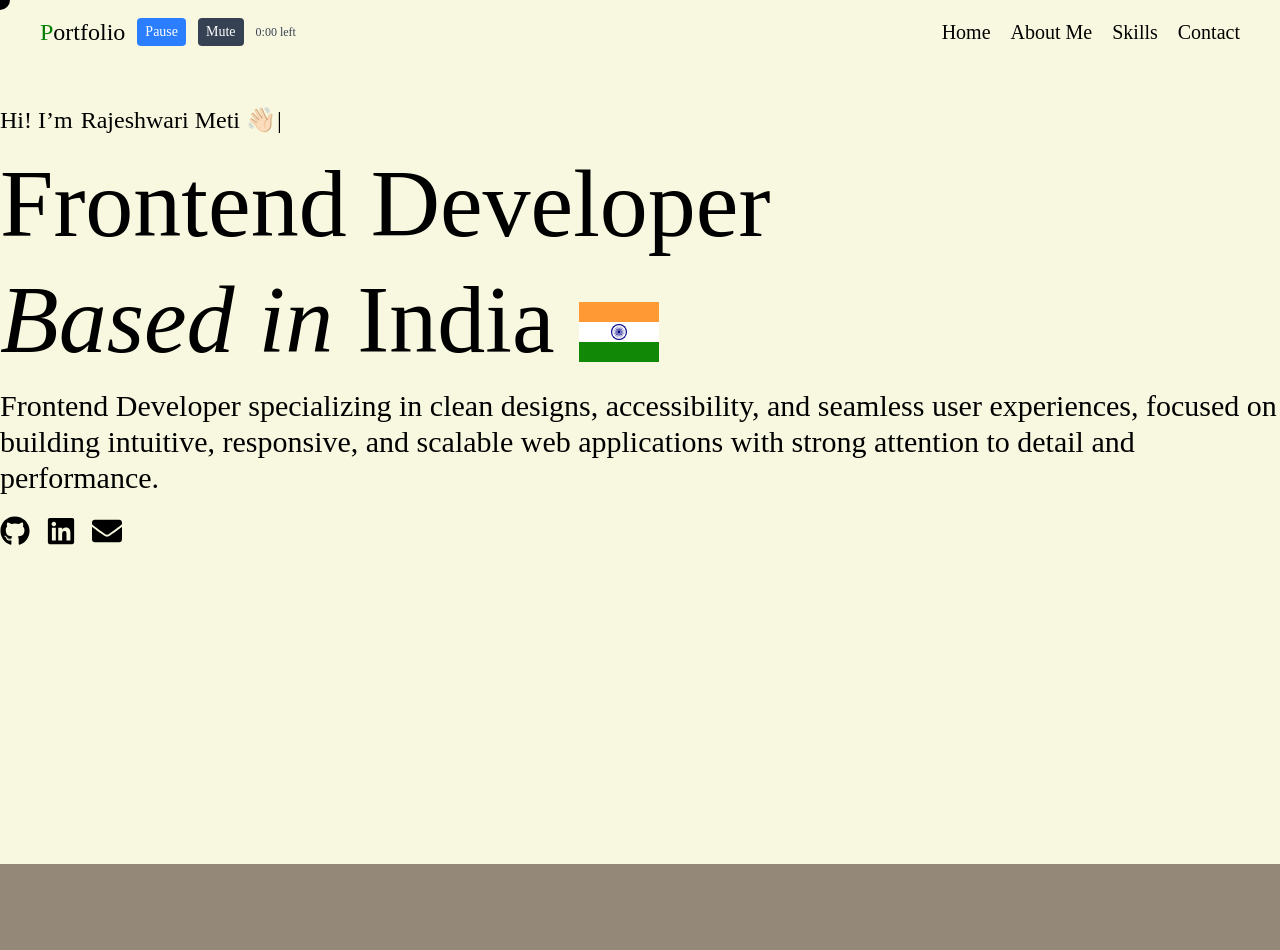
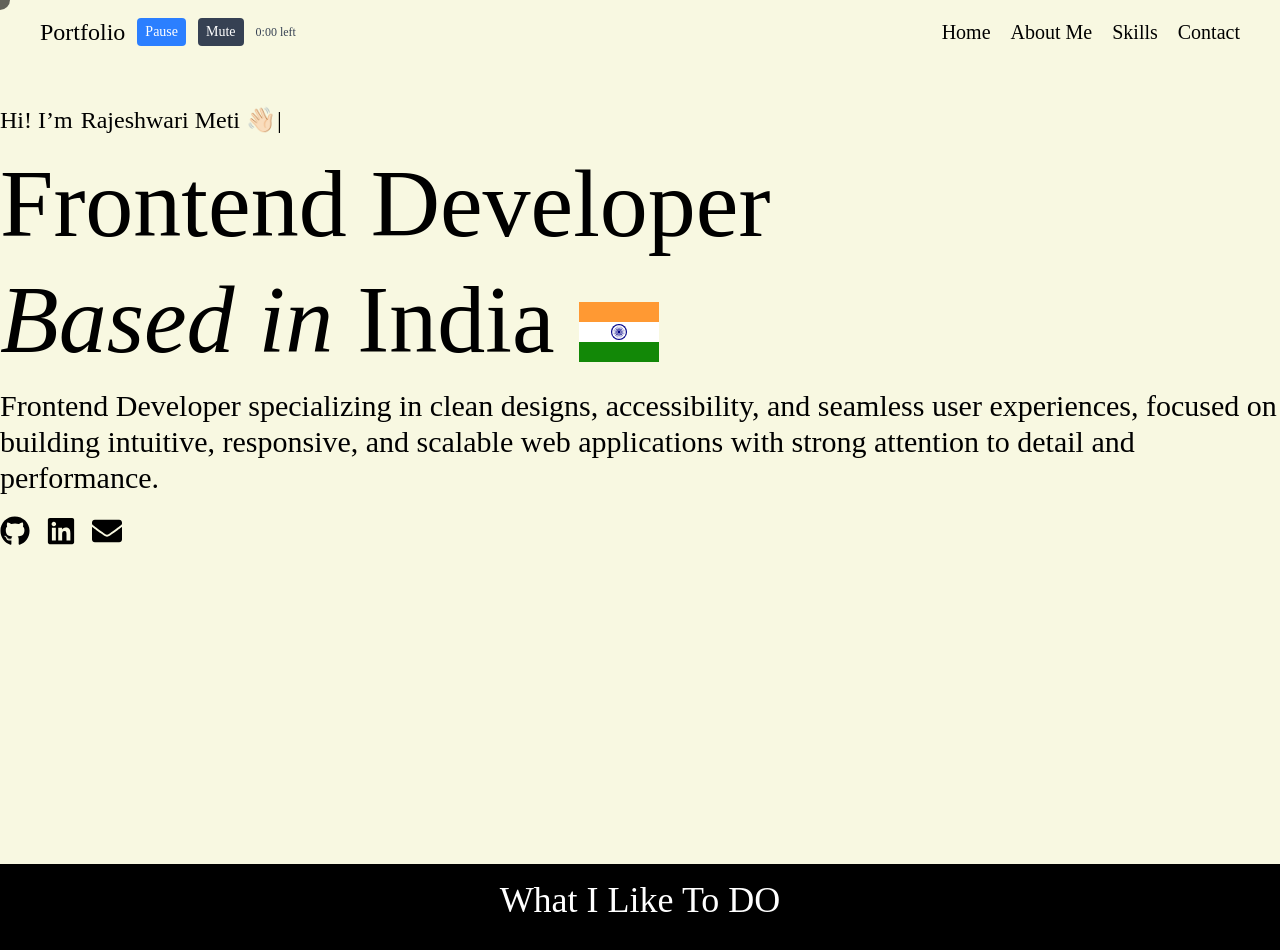
Before and after one commit to dhruv060305/Portfolio-Rajeshwari, a React app: page / in a window 1280 px wide. Shown: the top 950 px of the page. Built offline with nearby package versions, Linux system fonts and the light colour scheme; the HTML template or start-up script is replaced by a standard one; a web font is replaced by a local one.

Commit message:
improved loading screen

```diff
--- a/src/Animations/CustomCursor.jsx
+++ b/src/Animations/CustomCursor.jsx
@@ -18,7 +18,7 @@ function CustomCursor() {
 
   return (
     <div
-      className="custom-cursor"
+      className="custom-cursor opacity-60"
       style={{
         left: `${position.x}px`,
         top: `${position.y}px`,
--- a/src/App.css
+++ b/src/App.css
@@ -1,4 +1,4 @@
-/* @import url('https://fonts.googleapis.com/css2?family=Cal+Sans&family=JetBrains+Mono:ital,wght@0,100..800;1,100..800&family=Lato:ital,wght@0,100;0,300;0,400;0,700;0,900;1,100;1,300;1,400;1,700;1,900&family=Roboto:ital,wght@0,100;0,300;0,400;0,500;0,700;0,900;1,100;1,300;1,400;1,500;1,700;1,900&display=swap'); */
+            /* @import url('https://fonts.googleapis.com/css2?family=Cal+Sans&family=JetBrains+Mono:ital,wght@0,100..800;1,100..800&family=Lato:ital,wght@0,100;0,300;0,400;0,700;0,900;1,100;1,300;1,400;1,700;1,900&family=Roboto:ital,wght@0,100;0,300;0,400;0,500;0,700;0,900;1,100;1,300;1,400;1,500;1,700;1,900&display=swap'); */
 
 
 
@@ -17,6 +17,7 @@ body{
     position: fixed;
     width: 20px;
     height: 20px;
+    transform: translate(-50%, -50%);
     background-color: black;
     border-radius: 50%;
     pointer-events: none; /* so it doesn't block clicking */
--- a/src/App.jsx
+++ b/src/App.jsx
@@ -15,12 +15,19 @@ import React, { useState, useEffect } from 'react';
 function App() {
 
   const [loading, setLoading] = useState(true);
+  const [showLoader, setShowLoader] = useState(true);
 
   useEffect(() => {
-    // Simulate a loading delay (e.g., fetching data or resources)
-    setTimeout(() => {
-      setLoading(false); // Set loading to false after 3 seconds (or when content is ready)
-    }, 3000); // You can adjust the delay based on your needs (e.g., waiting for API response)
+    const timer = setTimeout(() => {
+      setLoading(false);
+
+
+      setTimeout(() => {
+        setShowLoader(false);
+      }, 700);
+    }, 3000);
+
+    return () => clearTimeout(timer);
   }, []);
 
   return (
@@ -32,17 +39,20 @@ function App() {
 
 
       {/* Loading Screen */}
-      {loading && (
-        <div className="loading-screen h-screen w-full flex text-4xl  justify-center items-center"  style={{ backgroundColor: '#F8F8E1' }}>
+      {showLoader && (
+        <div
+          className={`loading-screen h-screen w-full flex text-4xl justify-center items-center fixed top-0 left-0 transition-transform duration-700 ease-in-out ${!loading ? '-translate-y-full' : ''
+            }`}
+          style={{ backgroundColor: '#000000', zIndex: 50 }}
+        >
           <CountUp
             from={0}
             to={100}
             separator=","
             direction="up"
             duration={1}
-            className="count-up-text"
+            className="count-up-text text-amber-50"
           />
-
         </div>
       )}
 
--- a/src/Pages/Nav.jsx
+++ b/src/Pages/Nav.jsx
@@ -8,24 +8,16 @@ export default function Nav() {
         setIsOpen(!isOpen);
     };
 
-    const [colorIndex, setColorIndex] = useState(0);
-    const colors = ['red', 'blue', 'green', 'purple', 'orange'];
 
-    useEffect(() => {
-        const interval = setInterval(() => {
-            setColorIndex((prev) => (prev + 1) % colors.length);
-        }, 1000);
-        return () => clearInterval(interval);
-    }, []);
 
 
 
     return (
-        <div className="w-full min-h-16 flex flex-col md:flex-row justify-between items-center px-6 md:px-10" style={{ backgroundColor: '#F8F8E1' }}>
+        <div className="w-full min-h-16 flex  flex-col md:flex-row justify-between items-center px-6 md:px-10" style={{ backgroundColor: '#F8F8E1' }}>
 
             {/* Logo */}
             <div className="flex justify-between items-center ml-0 w-full md:w-auto">
-                <h1 className="text-black text-2xl mr-3"><span style={{ color: colors[colorIndex], transition: 'color 0.5s ease-in-out' }}>P</span>ortfolio</h1>
+                <h1 className="text-black text-2xl mr-3"><p> Portfolio</p> </h1>
                 <div>
 
                     <AudioPlayer />
--- a/src/Pages/Secondsection.jsx
+++ b/src/Pages/Secondsection.jsx
@@ -1,9 +1,15 @@
 import React from 'react'
+import CustomCursor from '../Animations/CustomCursor';
+
 
 export default function Secondsection() {
   return (
-    <div className='h-screen w-full' style={{backgroundColor: "#948979"}}>
+    <div className='h-screen w-full' style={{backgroundColor: "#000000  "}}>
 
+      <div className='flex flex-col items-center justify-start h-full'>
+        <h1 className='text-4xl text-white mt-4'>What I Like To DO </h1>
+
+      </div>
     </div>
   )
 }
```
